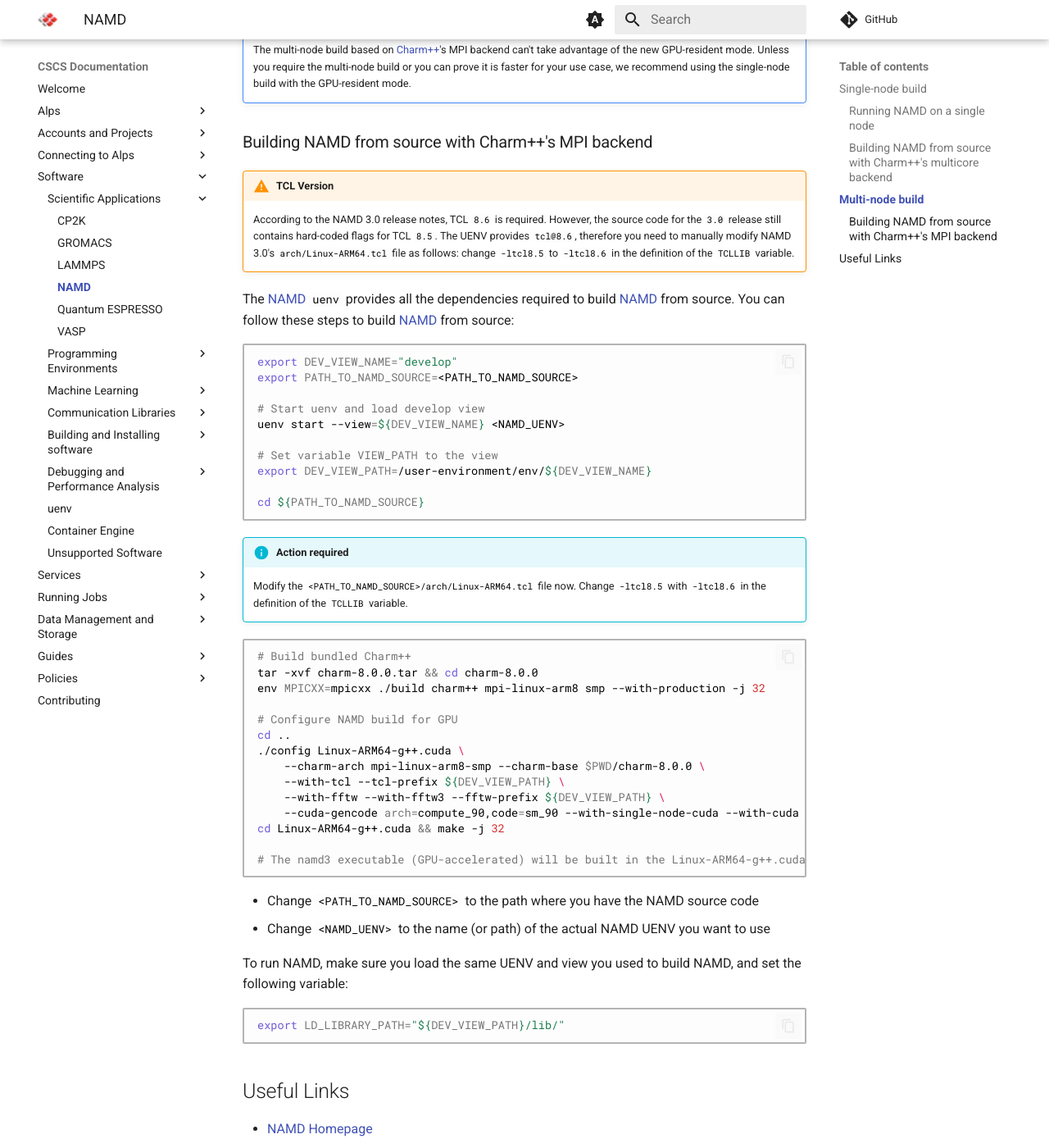
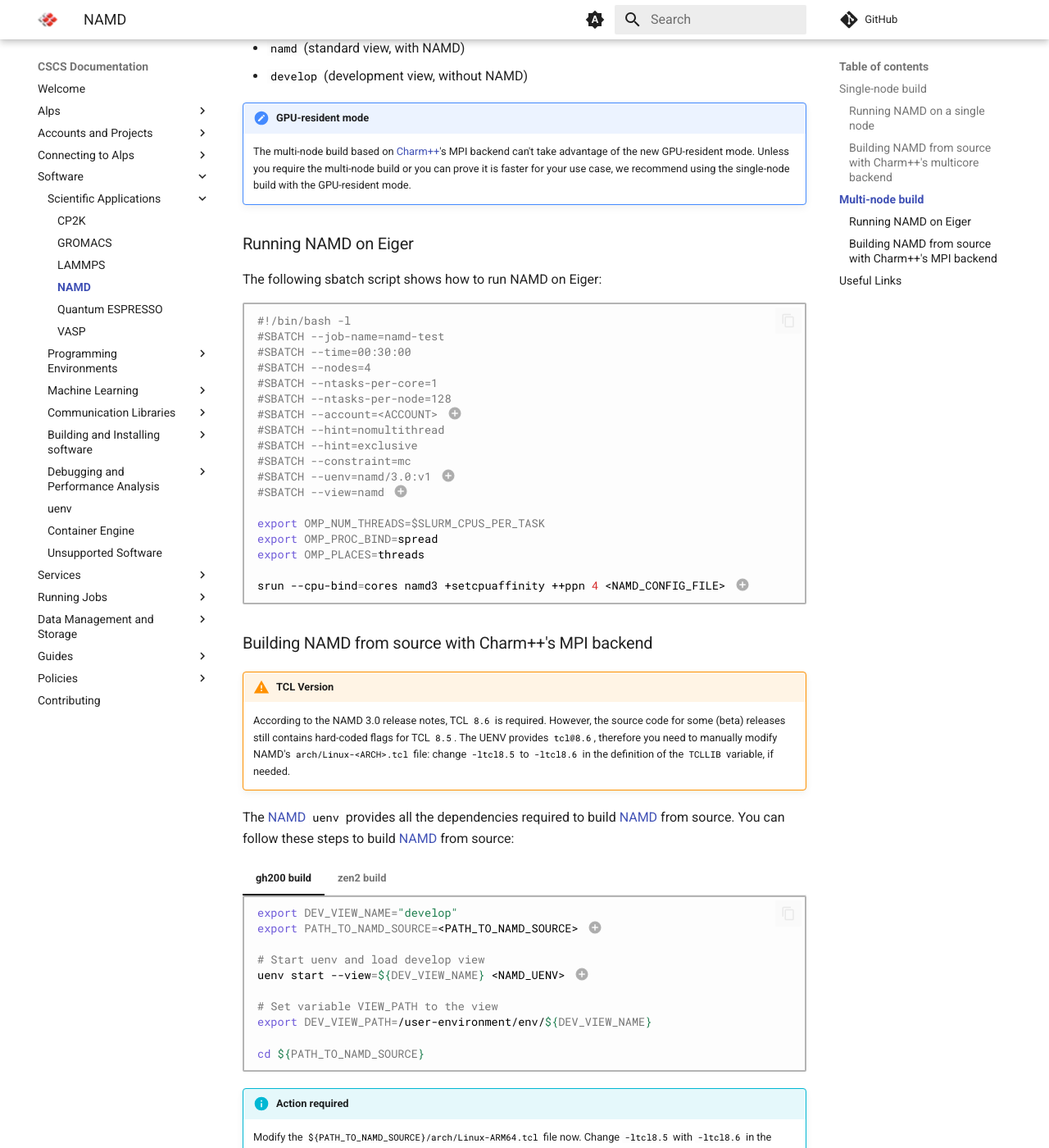
Before and after one commit to nickjbrowning/cscs-docs, an MkDocs documentation site: the page built from docs/software/sciapps/namd.md, in a window 1280 px wide and 1400 px high, scrolled down 3069 px. Shown: the whole window at 82% size. Built offline with MkDocs 1.6.1 and Material for MkDocs 9.7.7, drawn with Linux system fonts in a browser that asks for light colours; comment, search, counter and statistics services are not loaded; some of the changed text lies outside the part shown.

Commit message:
Add documentation on how to run and build NAMD on Eiger (#86)

````diff
--- a/docs/software/sciapps/namd.md
+++ b/docs/software/sciapps/namd.md
@@ -22,6 +22,10 @@
 !!! note "Prefer the single-node build and exploit GPU-resident mode"
     Unless you have good reasons to use the multi-node build, we recommend using the single-node build with the GPU-resident mode.
 
+!!! warning "Eiger"
+
+    The multi-node version is the only version of NAMD available on [Eiger][ref-cluster-eiger] - single-node is not provided.
+
 ## Single-node build
 
 The single-node build provides the following views:
@@ -206,51 +208,136 @@
     The multi-node build based on [Charm++]'s MPI backend can't take advantage of the new GPU-resident mode. Unless you require the multi-node
     build or you can prove it is faster for your use case, we recommend using the single-node build with the GPU-resident mode.
 
+
+### Running NAMD on Eiger
+
+The following sbatch script shows how to run NAMD on Eiger:
+
+```bash
+#!/bin/bash -l
+#SBATCH --job-name=namd-test
+#SBATCH --time=00:30:00
+#SBATCH --nodes=4
+#SBATCH --ntasks-per-core=1
+#SBATCH --ntasks-per-node=128
+#SBATCH --account=<ACCOUNT> (1)
+#SBATCH --hint=nomultithread
+#SBATCH --hint=exclusive
+#SBATCH --constraint=mc
+#SBATCH --uenv=namd/3.0:v1 (2)
+#SBATCH --view=namd (3)
+
+export OMP_NUM_THREADS=$SLURM_CPUS_PER_TASK
+export OMP_PROC_BIND=spread
+export OMP_PLACES=threads
+
+srun --cpu-bind=cores namd3 +setcpuaffinity ++ppn 4 <NAMD_CONFIG_FILE> # (4)!
+```
+
+1. Change `<ACCOUNT>` to your project account
+2. Load the NAMD UENV (UENV name or path to the UENV). Change `<NAMD_UENV>` to the name (or path) of the actual NAMD UENV you want to use
+3. Load the `namd` view
+4. Make sure you set `++ppn`, and other NAMD options optimally for your calculation.
+   Change `<NAMD_CONFIG_FILE>` to the name (or path) of the NAMD configuration file for your simulation
+
+
 ### Building NAMD from source with Charm++'s MPI backend
 
 !!! warning "TCL Version"
-    According to the NAMD 3.0 release notes, TCL `8.6` is required. However, the source code for the `3.0` release still contains hard-coded
-    flags for TCL `8.5`. The UENV provides `tcl@8.6`, therefore you need to manually modify NAMD 3.0's `arch/Linux-ARM64.tcl` file as follows:
-    change `-ltcl8.5` to `-ltcl8.6` in the definition of the `TCLLIB` variable.
+    According to the NAMD 3.0 release notes, TCL `8.6` is required.
+    However, the source code for some (beta) releases still contains hard-coded flags for TCL `8.5`.
+    The UENV provides `tcl@8.6`, therefore you need to manually modify NAMD's `arch/Linux-<ARCH>.tcl` file:
+    change `-ltcl8.5` to `-ltcl8.6` in the definition of the `TCLLIB` variable, if needed.
 
 The [NAMD] `uenv` provides all the dependencies required to build [NAMD] from source. You can follow these steps to build [NAMD] from source:
 
-```bash
-export DEV_VIEW_NAME="develop"
-export PATH_TO_NAMD_SOURCE=<PATH_TO_NAMD_SOURCE>
+=== "gh200 build"
 
-# Start uenv and load develop view
-uenv start --view=${DEV_VIEW_NAME} <NAMD_UENV>
+    ```bash
+    export DEV_VIEW_NAME="develop"
+    export PATH_TO_NAMD_SOURCE=<PATH_TO_NAMD_SOURCE> # (1)!
 
-# Set variable VIEW_PATH to the view
-export DEV_VIEW_PATH=/user-environment/env/${DEV_VIEW_NAME}
+    # Start uenv and load develop view
+    uenv start --view=${DEV_VIEW_NAME} <NAMD_UENV> # (2)!
 
-cd ${PATH_TO_NAMD_SOURCE}
-```
+    # Set variable VIEW_PATH to the view
+    export DEV_VIEW_PATH=/user-environment/env/${DEV_VIEW_NAME}
 
-!!! info "Action required"
-    Modify the `<PATH_TO_NAMD_SOURCE>/arch/Linux-ARM64.tcl` file now.
-    Change `-ltcl8.5` with `-ltcl8.6` in the definition of the `TCLLIB` variable.
+    cd ${PATH_TO_NAMD_SOURCE}
+    ```
 
-```bash
-# Build bundled Charm++
-tar -xvf charm-8.0.0.tar && cd charm-8.0.0
-env MPICXX=mpicxx ./build charm++ mpi-linux-arm8 smp --with-production -j 32
+    1. Substitute `<PATH_TO_NAMD_SOURCE>` with the actual path to the NAMD source code
+    2. Substitute `<NAMD_UENV>` with the actual name (or path) of the NAMD UENV you want to use.
 
-# Configure NAMD build for GPU
-cd ..
-./config Linux-ARM64-g++.cuda \
-    --charm-arch mpi-linux-arm8-smp --charm-base $PWD/charm-8.0.0 \
-    --with-tcl --tcl-prefix ${DEV_VIEW_PATH} \
-    --with-fftw --with-fftw3 --fftw-prefix ${DEV_VIEW_PATH} \
-    --cuda-gencode arch=compute_90,code=sm_90 --with-single-node-cuda --with-cuda --cuda-prefix ${DEV_VIEW_PATH}
-cd Linux-ARM64-g++.cuda && make -j 32
 
-# The namd3 executable (GPU-accelerated) will be built in the Linux-ARM64-g++.cuda directory
-```
+    !!! info "Action required"
+        Modify the `${PATH_TO_NAMD_SOURCE}/arch/Linux-ARM64.tcl` file now.
+        Change `-ltcl8.5` with `-ltcl8.6` in the definition of the `TCLLIB` variable, if needed.
 
-* Change `<PATH_TO_NAMD_SOURCE>` to the path where you have the NAMD source code
-* Change `<NAMD_UENV>` to the name (or path) of the actual NAMD UENV you want to use
+
+    Build [Charm++] bundled with NAMD:
+
+    ```bash
+    tar -xvf charm-8.0.0.tar && cd charm-8.0.0
+    env MPICXX=mpicxx ./build charm++ mpi-linux-arm8 smp --with-production -j 32
+    ```
+
+    Finally, you can configure and build NAMD (with GPU acceleration):
+
+    ```bash
+    cd ..
+    ./config Linux-ARM64-g++.cuda \
+        --charm-arch mpi-linux-arm8-smp --charm-base $PWD/charm-8.0.0 \
+        --with-tcl --tcl-prefix ${DEV_VIEW_PATH} \
+        --with-fftw --with-fftw3 --fftw-prefix ${DEV_VIEW_PATH} \
+        --cuda-gencode arch=compute_90,code=sm_90 --with-single-node-cuda --with-cuda --cuda-prefix ${DEV_VIEW_PATH}
+    cd Linux-ARM64-g++.cuda && make -j 32
+    ```
+
+    The `namd3` executable (GPU-accelerated) will be built in the `Linux-ARM64-g++.cuda` directory.
+
+=== "zen2 build"
+
+    ```bash
+    export DEV_VIEW_NAME="develop"
+    export PATH_TO_NAMD_SOURCE=<PATH_TO_NAMD_SOURCE> # (1)!
+
+    # Start uenv and load develop view
+    uenv start --view=${DEV_VIEW_NAME} <NAMD_UENV> # (2)!
+
+    # Set variable VIEW_PATH to the view
+    export DEV_VIEW_PATH=/user-environment/env/${DEV_VIEW_NAME}
+
+    cd ${PATH_TO_NAMD_SOURCE}
+    ```
+
+    1. Substitute `<PATH_TO_NAMD_SOURCE>` with the actual path to the NAMD source code
+    2. Substitute `<NAMD_UENV>` with the actual name (or path) of the NAMD UENV you want to use.
+
+
+    !!! info "Action required"
+        Modify the `${PATH_TO_NAMD_SOURCE}/arch/Linux-x86_64.tcl` file now.
+        Change `-ltcl8.5` with `-ltcl8.6` in the definition of the `TCLLIB` variable, if needed.
+
+    Build [Charm++] bundled with NAMD:
+
+    ```bash
+    tar -xvf charm-8.0.0.tar && cd charm-8.0.0
+    env MPICXX=mpicxx ./build charm++ mpi-linux-x86_64 smp --with-production -j 32
+    ```
+
+    Finally, you can configure and build NAMD:
+
+    ```bash
+    cd ..
+    ./config Linux-x86_64-g++ \
+        --charm-arch mpi-linux-x86_64-smp --charm-base $PWD/charm-8.0.0 \
+        --with-tcl --tcl-prefix ${DEV_VIEW_PATH} \
+        --with-fftw --with-fftw3 --fftw-prefix ${DEV_VIEW_PATH}
+    cd Linux-x86_64-g++ && make -j 32
+    ```
+
+    The `namd3` executable will be built in the `Linux-x86_64-g++` directory.
 
 To run NAMD, make sure you load the same UENV and view you used to build NAMD, and set the following variable:
 
````
Also changed, not shown: other parts of docs/software/sciapps/namd.md (+6 -8 lines), 4 other files.
